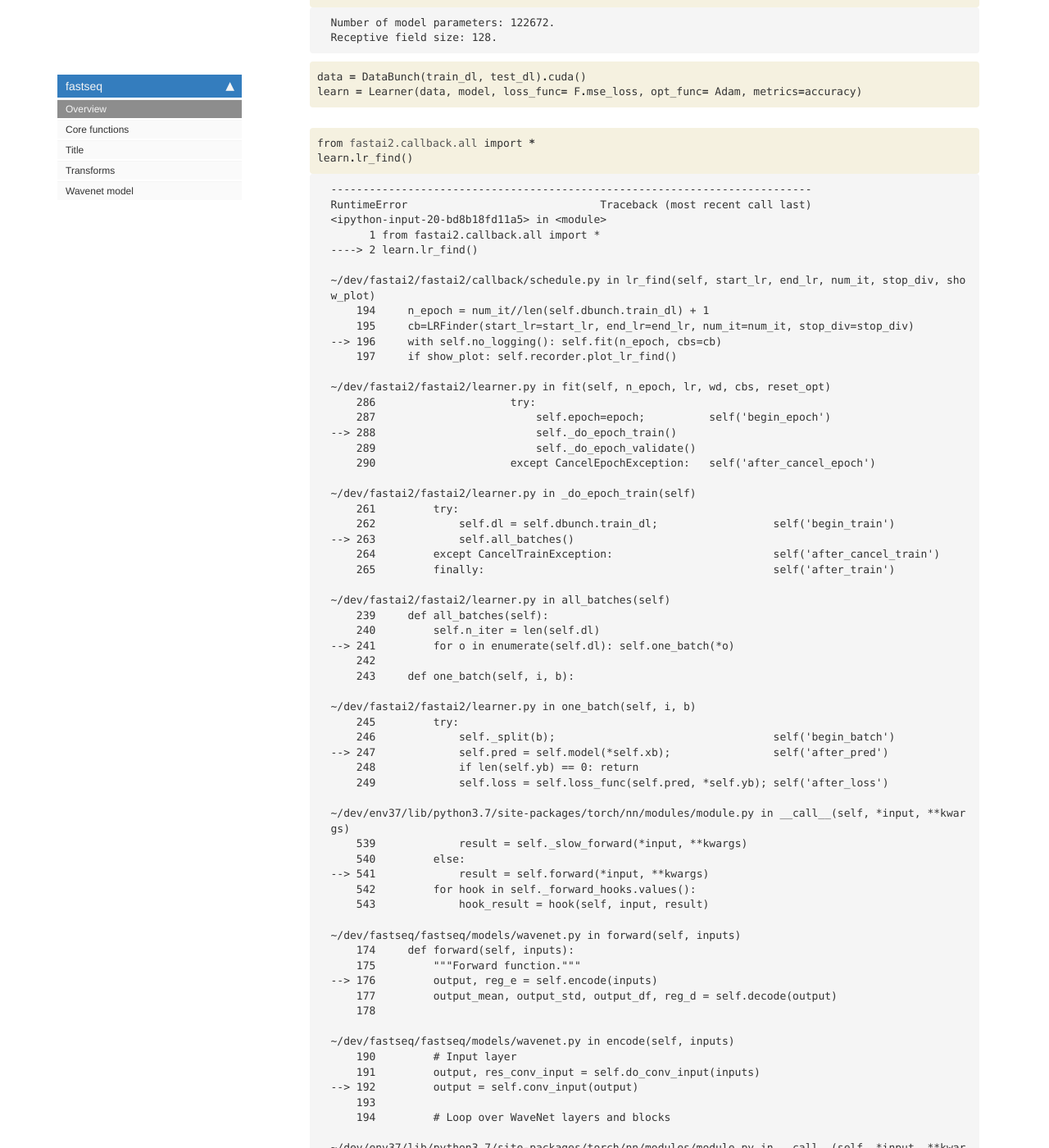
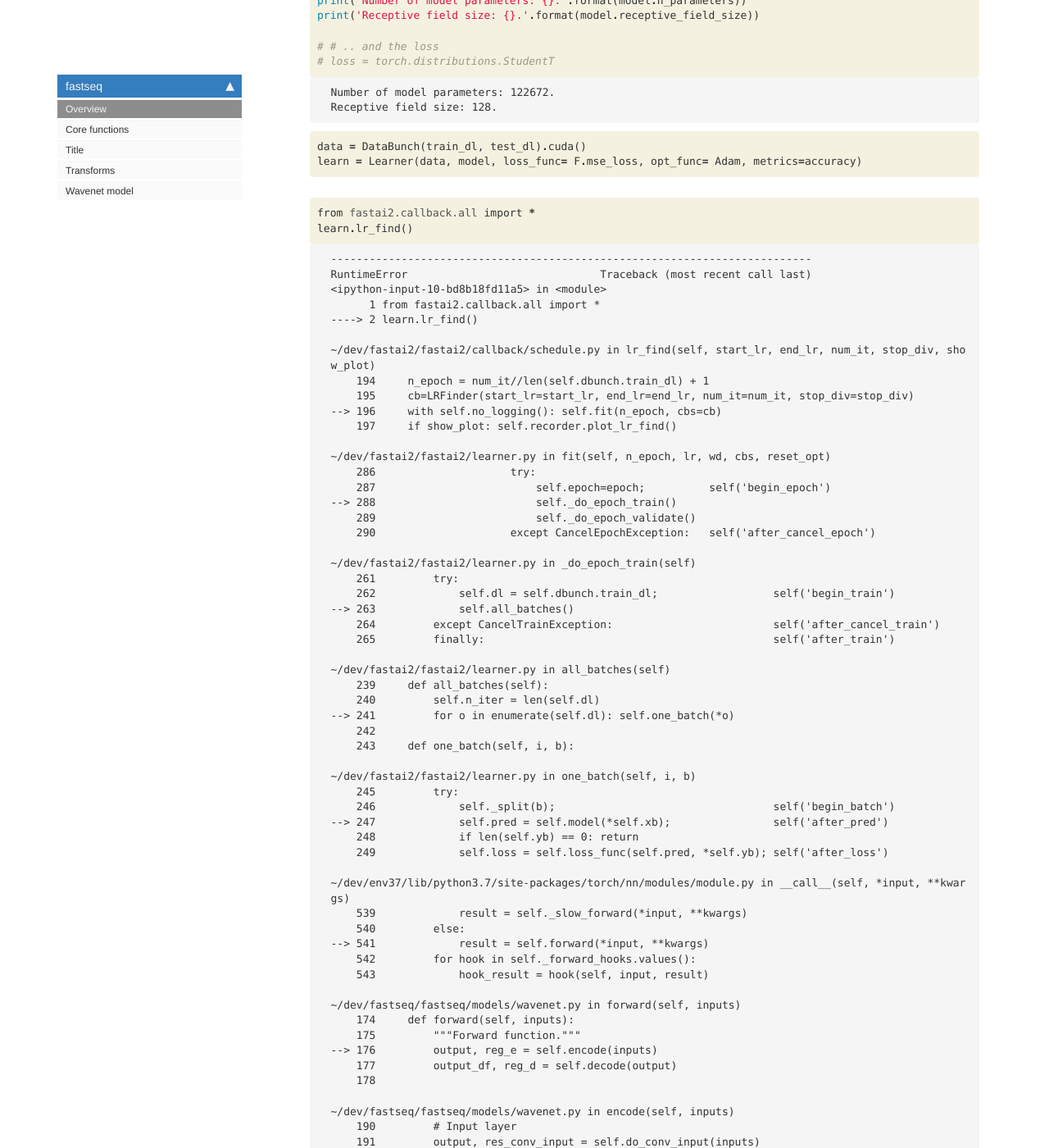
Before and after one commit to takotab/fastseq, a Jekyll site: the page built from docs/index.html, in a window 1280 px wide and 1400 px high, scrolled down 1865 px. Shown: the whole window at 82% size. Built offline with Jekyll 4.4.1, drawn with Linux system fonts in a browser that asks for light colours; nearby versions of some CDN libraries; comment, search, counter and statistics services are not loaded; some of the changed text lies outside the part shown.

Commit message:
other stuff. not really nessary

```diff
--- a/docs/index.html
+++ b/docs/index.html
@@ -280,6 +280,35 @@
 
 <div class="inner_cell">
     <div class="input_area">
+<div class=" highlight hl-ipython3"><pre><span></span><span class="n">Cuda</span>
+</pre></div>
+
+    </div>
+</div>
+</div>
+
+<div class="output_wrapper">
+<div class="output">
+
+<div class="output_area">
+
+
+
+<div class="output_text output_subarea output_execute_result">
+<pre>fastai2.data.transforms.Cuda</pre>
+</div>
+
+</div>
+
+</div>
+</div>
+
+</div>
+<div class="cell border-box-sizing code_cell rendered">
+<div class="input">
+
+<div class="inner_cell">
+    <div class="input_area">
 <div class=" highlight hl-ipython3"><pre><span></span><span class="n">train_dl</span> <span class="o">=</span> <span class="n">DataLoader</span><span class="p">(</span><span class="n">TimeSeriesDataset</span><span class="p">(</span><span class="n">ts_lists</span><span class="p">(</span><span class="n">train</span><span class="p">),</span>
                                      <span class="n">lookback</span><span class="p">,</span>
                                      <span class="n">horizon</span><span class="p">,</span>
@@ -386,7 +415,7 @@
 <pre>
 <span class="ansi-red-fg">---------------------------------------------------------------------------</span>
 <span class="ansi-red-fg">RuntimeError</span>                              Traceback (most recent call last)
-<span class="ansi-green-fg">&lt;ipython-input-20-bd8b18fd11a5&gt;</span> in <span class="ansi-cyan-fg">&lt;module&gt;</span>
+<span class="ansi-green-fg">&lt;ipython-input-10-bd8b18fd11a5&gt;</span> in <span class="ansi-cyan-fg">&lt;module&gt;</span>
 <span class="ansi-green-intense-fg ansi-bold">      1</span> <span class="ansi-green-fg">from</span> fastai2<span class="ansi-blue-fg">.</span>callback<span class="ansi-blue-fg">.</span>all <span class="ansi-green-fg">import</span> <span class="ansi-blue-fg">*</span>
 <span class="ansi-green-fg">----&gt; 2</span><span class="ansi-red-fg"> </span>learn<span class="ansi-blue-fg">.</span>lr_find<span class="ansi-blue-fg">(</span><span class="ansi-blue-fg">)</span>
 
@@ -435,7 +464,7 @@
 <span class="ansi-green-intense-fg ansi-bold">    174</span>     <span class="ansi-green-fg">def</span> forward<span class="ansi-blue-fg">(</span>self<span class="ansi-blue-fg">,</span> inputs<span class="ansi-blue-fg">)</span><span class="ansi-blue-fg">:</span>
 <span class="ansi-green-intense-fg ansi-bold">    175</span>         <span class="ansi-blue-fg">&#34;&#34;&#34;Forward function.&#34;&#34;&#34;</span>
 <span class="ansi-green-fg">--&gt; 176</span><span class="ansi-red-fg">         </span>output<span class="ansi-blue-fg">,</span> reg_e <span class="ansi-blue-fg">=</span> self<span class="ansi-blue-fg">.</span>encode<span class="ansi-blue-fg">(</span>inputs<span class="ansi-blue-fg">)</span>
-<span class="ansi-green-intense-fg ansi-bold">    177</span>         output_mean<span class="ansi-blue-fg">,</span> output_std<span class="ansi-blue-fg">,</span> output_df<span class="ansi-blue-fg">,</span> reg_d <span class="ansi-blue-fg">=</span> self<span class="ansi-blue-fg">.</span>decode<span class="ansi-blue-fg">(</span>output<span class="ansi-blue-fg">)</span>
+<span class="ansi-green-intense-fg ansi-bold">    177</span>         output_df<span class="ansi-blue-fg">,</span> reg_d <span class="ansi-blue-fg">=</span> self<span class="ansi-blue-fg">.</span>decode<span class="ansi-blue-fg">(</span>output<span class="ansi-blue-fg">)</span>
 <span class="ansi-green-intense-fg ansi-bold">    178</span>
 
 <span class="ansi-green-fg">~/dev/fastseq/fastseq/models/wavenet.py</span> in <span class="ansi-cyan-fg">encode</span><span class="ansi-blue-fg">(self, inputs)</span>
```
Also changed, not shown: docs/data.transforms.html (+17 -2 lines), README.md, 3 other files.
